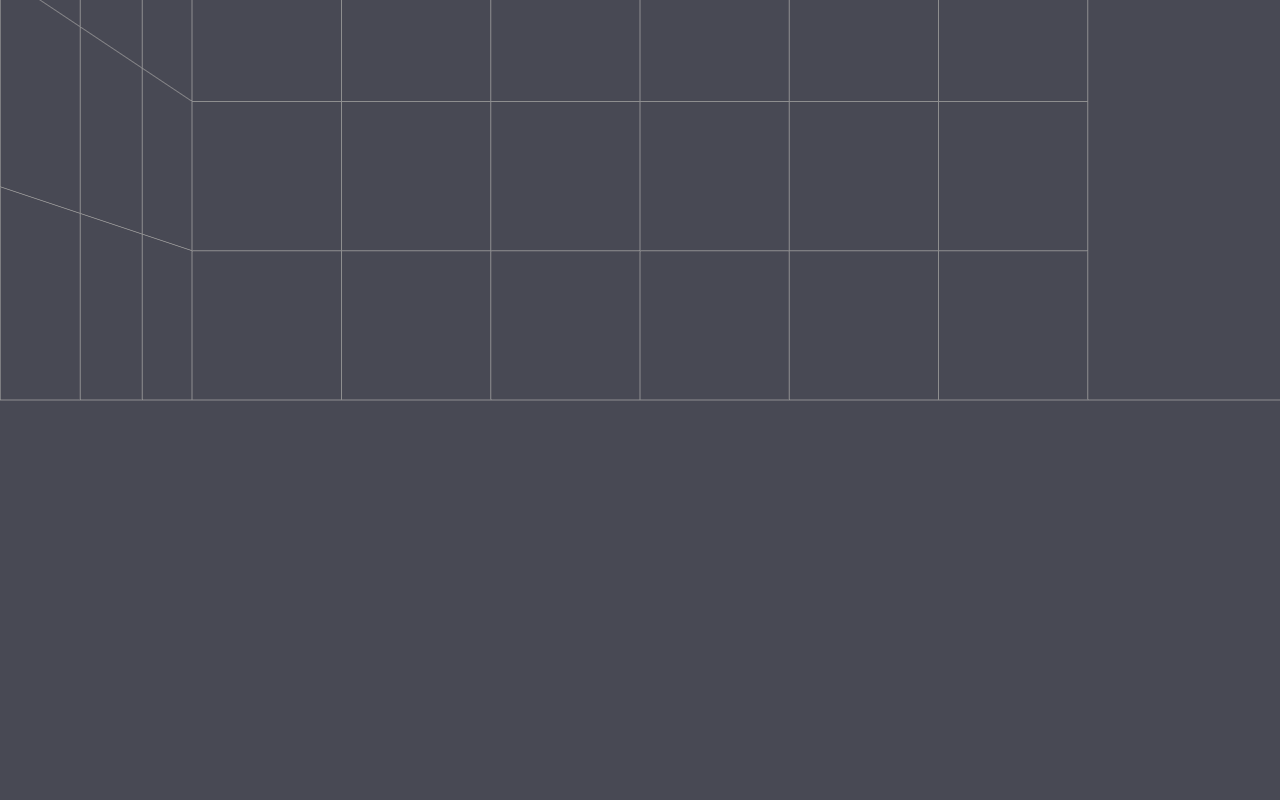
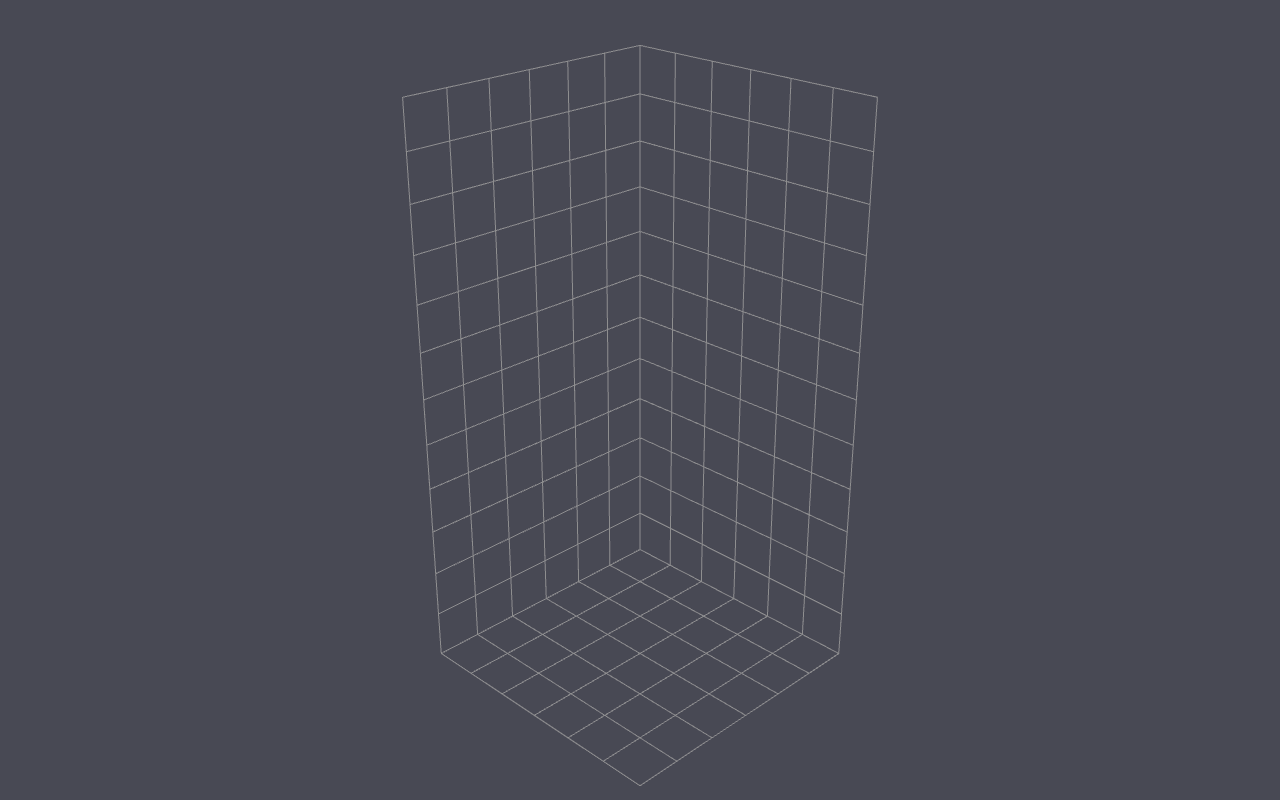
Before and after one commit to TitanHZZ/TetraCube, a React (Vite) app: page / in a window 1280 px wide. Built offline with nearby package versions, Linux system fonts and the light colour scheme.

Commit message:
Made the camera look directly into the game grid by default.

```diff
--- a/src/App.jsx
+++ b/src/App.jsx
@@ -1,28 +1,28 @@
-import { Canvas } from "@react-three/fiber";
 import { OrbitControls } from "@react-three/drei";
-import { DoubleSide } from "three";
 import Grid from "../components/Grid";
-import Piece, { PieceTypes } from "../components/Piece";
+import { useEffect, useRef } from "react";
 
 function App() {
+    const orbitRef = useRef(null);
+
+    useEffect(() => {
+        if (orbitRef.current) {
+            const distance = 20 / 2 / Math.tan((Math.PI * 30) / 360);
+
+            // change the position
+            orbitRef.current.object.position.set(distance / 2, distance / 2, distance / 2);
+
+            // change the camera target (where the camera is looking at)
+            orbitRef.current.target.set(0, 6, 0);
+        }
+    }, [orbitRef.current]);
+
     return (
-        <div className="h-screen" style={{ backgroundColor: "#484954" }}>
-            <Canvas camera={{
-                position: [0, 0, 7],
-                fov: 30
-            }}>
-                <OrbitControls />
-                <ambientLight intensity={0.8} />
-                <Grid size={6} />
-
-                <Piece type={PieceTypes.OrangeRicky} position={[0, 12, 0]} />
-
-                <mesh>
-                    <planeGeometry args={[20, 20]} />
-                    <meshBasicMaterial color="grey" side={DoubleSide} visible={false} />
-                </mesh>
-            </Canvas>
-        </div>
+        <>
+            <OrbitControls ref={orbitRef} />
+            <ambientLight intensity={0.8} />
+            <Grid size={6} />
+        </>
     )
 }
 
--- a/src/main.jsx
+++ b/src/main.jsx
@@ -2,7 +2,12 @@ import React from 'react';
 import ReactDOM from 'react-dom/client';
 import App from './App.jsx';
 import './index.css';
+import { Canvas } from '@react-three/fiber';
 
 ReactDOM.createRoot(document.getElementById('root')).render(
-    <App />
+    <div className="h-screen" style={{ backgroundColor: "#484954" }}>
+        <Canvas camera={{ fov: 30 }}>
+            <App />
+        </ Canvas >
+    </div>
 );
```
